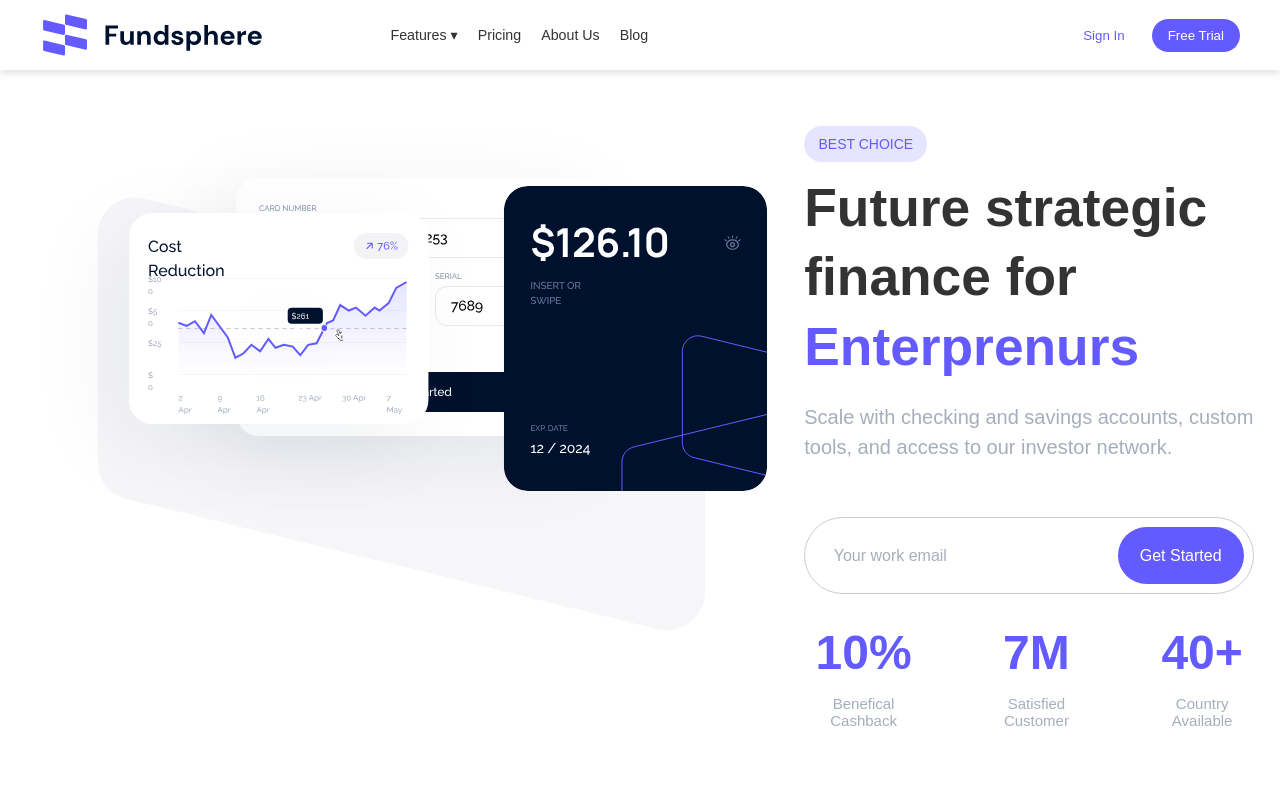
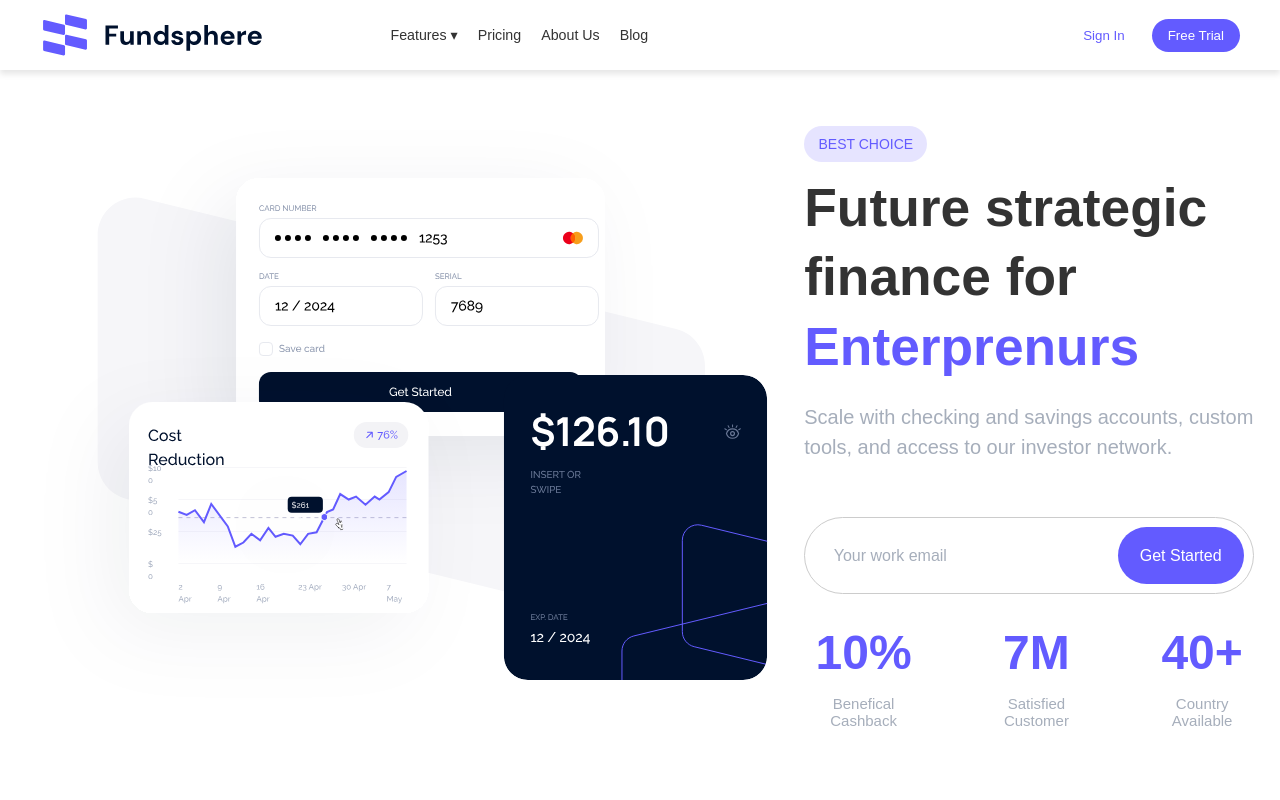
Before and after one commit to F-777/Fundsphere-Slicing, a React (Vite) app: page / in a window 1280 px wide. Shown: the top 800 px of the page. Built offline with nearby package versions, Linux system fonts and the light colour scheme; a web font is replaced by a local one.

Commit message:
Update index.css

```diff
--- a/src/index.css
+++ b/src/index.css
@@ -323,7 +323,7 @@
 
 .griden-comp {
     position: absolute;
-    bottom: 15.75rem;
+    top: 15.75rem;
     z-index: 3;
     display: flex;
     flex-direction: rows;
```
